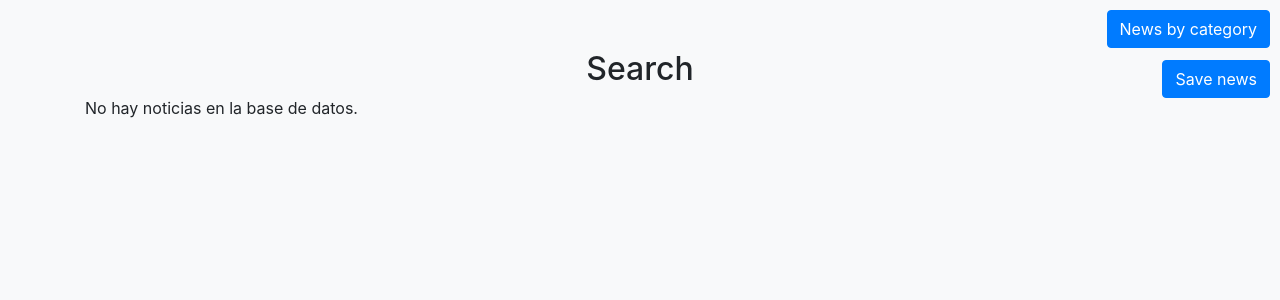
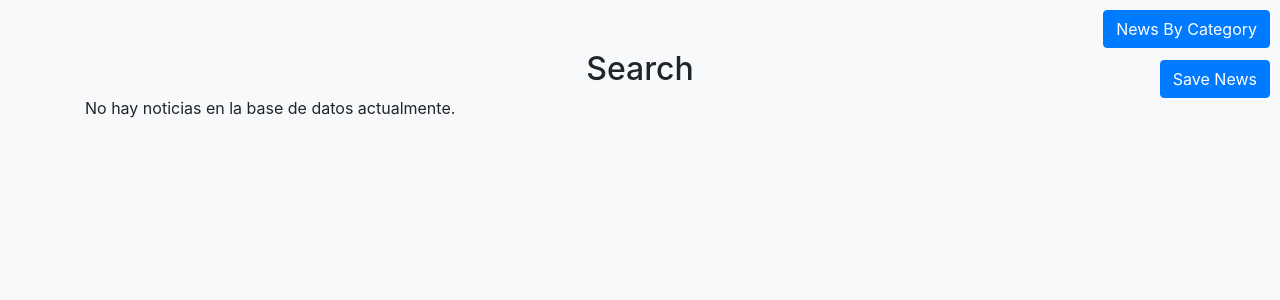
Before and after one commit to Lagares02/TrueShield-API-RSS, a FastAPI app: page / in a window 1280 px wide. Shown: the top 300 px of the page. Run offline with FastAPI, Linux system fonts and the light colour scheme; some libraries are stand-ins or nearby versions.

```diff
--- a/templates/index.html
+++ b/templates/index.html
@@ -52,7 +52,7 @@
                 </div>
             </div>
         {% else %}
-            <p>No hay noticias en la base de datos.</p>
+            <p>No hay noticias en la base de datos actualmente.</p>
         {% endif %}
     </div>
 
@@ -60,8 +60,8 @@
 
 
 
-    <button id="NbCButton" class="btn btn-primary" onclick="location.href='http://127.0.0.1:8001/news_by_category';">News by category</button>
-    <button id="saveButton" class="btn btn-primary">Save news</button>
+    <button id="NbCButton" class="btn btn-primary" onclick="location.href='http://127.0.0.1:8001/news_by_category';">News By Category</button>
+    <button id="saveButton" class="btn btn-primary">Save News</button>
 
     <script>
         document.getElementById('saveButton').addEventListener('click', function() {
```
